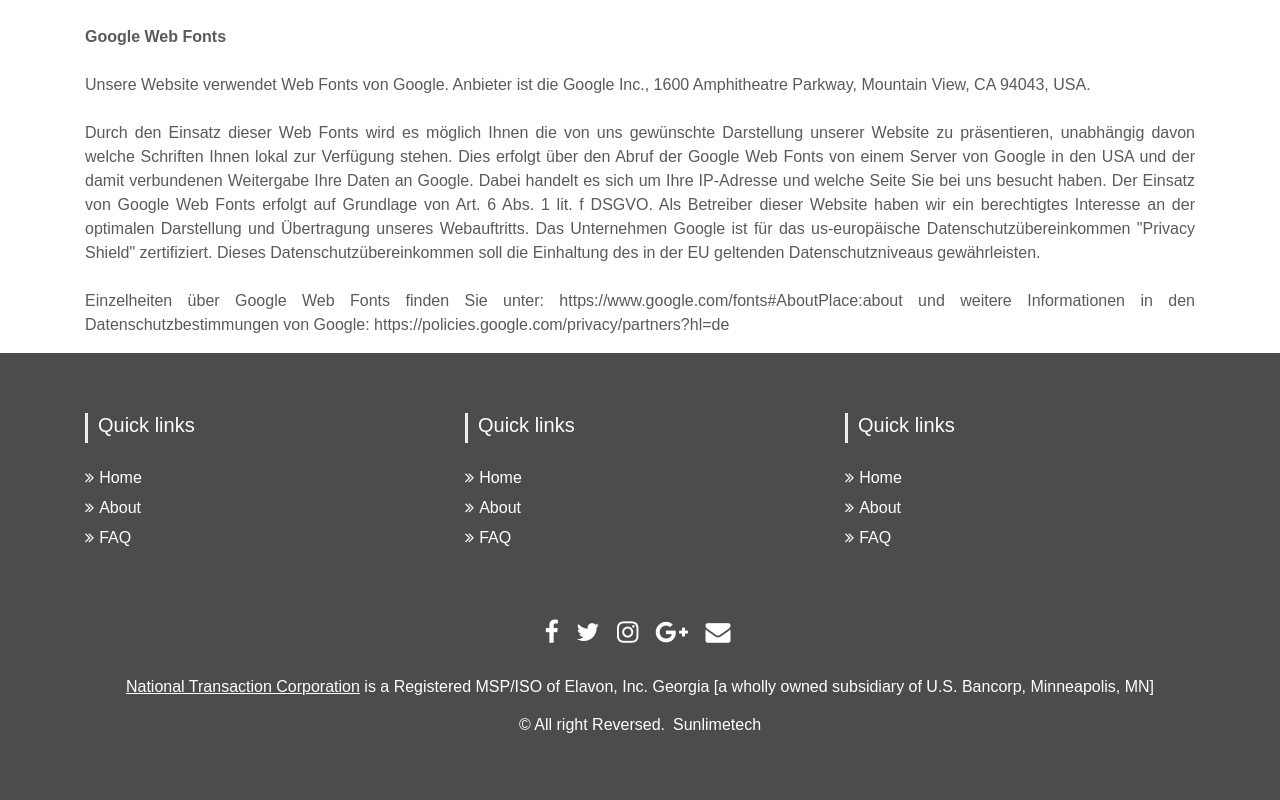
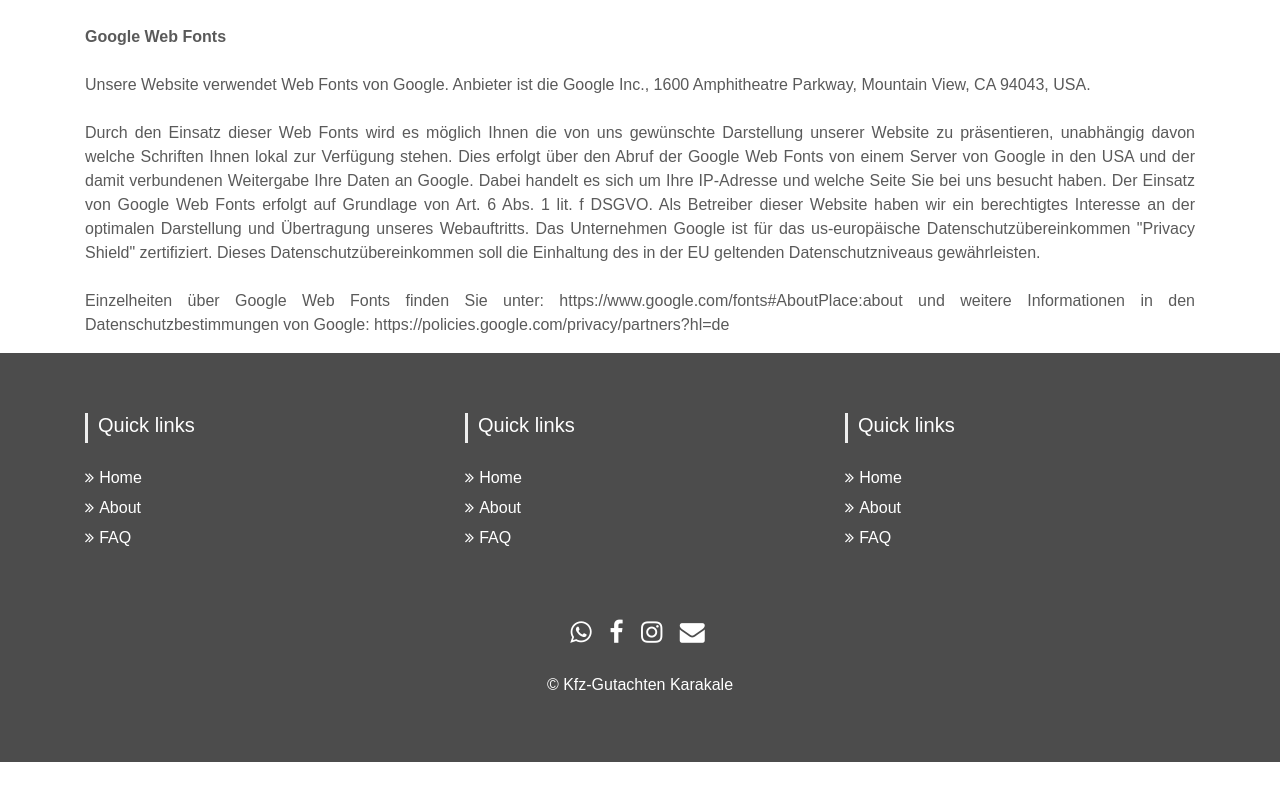
Before and after one commit to timo-beilschmidt/timo-beilschmidt.github.io_old, a plain HTML site: page pages/privacy.html in a window 1280 px wide. Shown: the part 2389-3189 px from the top of the page. After the commit the page ends 3151 px from the top, so only its background shows below. Drawn offline with nearby package versions, Linux system fonts and the light colour scheme.

Commit message:
Anpassung Links und Copyright

```diff
--- a/pages/privacy.html
+++ b/pages/privacy.html
@@ -164,19 +164,17 @@
       <div class="row">
         <div class="col-xs-12 col-sm-12 col-md-12 mt-2 mt-sm-5">
           <ul class="list-unstyled list-inline social text-center">
-            <li class="list-inline-item"><a href="https://www.fiverr.com/share/qb8D02"><i class="fa fa-facebook"></i></a></li>
-            <li class="list-inline-item"><a href="https://www.fiverr.com/share/qb8D02"><i class="fa fa-twitter"></i></a></li>
-            <li class="list-inline-item"><a href="https://www.instagram.com/gutachten.karakale/?hl=de"><i class="fa fa-instagram"></i></a></li>
-            <li class="list-inline-item"><a href="https://www.fiverr.com/share/qb8D02"><i class="fa fa-google-plus"></i></a></li>
-            <li class="list-inline-item"><a href="https://www.fiverr.com/share/qb8D02" target="_blank"><i class="fa fa-envelope"></i></a></li>
+        <li class="list-inline-item"><a href="https://wa.me/4915737154376"><i class="fa fa-whatsapp"></i></a></li>
+        <li class="list-inline-item"><a href="https://www.facebook.com/CarKarakale/"><i class="fa fa-facebook"></i></a></li>
+        <li class="list-inline-item"><a href="https://www.instagram.com/gutachten.karakale/?hl=de"><i class="fa fa-instagram"></i></a></li>
+        <li class="list-inline-item"><a href="mailto: info@kfzgutachten-karakale.de" target="_blank"><i class="fa fa-envelope"></i></a></li>
           </ul>
         </div>
         <hr>
       </div>
       <div class="row">
         <div class="col-xs-12 col-sm-12 col-md-12 mt-2 mt-sm-2 text-center text-white">
-          <p><u><a href="https://www.nationaltransaction.com/">National Transaction Corporation</a></u> is a Registered MSP/ISO of Elavon, Inc. Georgia [a wholly owned subsidiary of U.S. Bancorp, Minneapolis, MN]</p>
-          <p class="h6">© All right Reversed.<a class="text-green ml-2" href="https://www.sunlimetech.com" target="_blank">Sunlimetech</a></p>
+      <p class="h6">© <a class="text-green" href="https://www.kfzgutachten-karakale.de/" target="_blank">Kfz-Gutachten Karakale</a></p>
         </div>
         <hr>
       </div>
```
Also changed, not shown: index.html (+6 -9 lines), pages/about.html (+5 -7 lines), pages/contact.html (+5 -7 lines), pages/gallery.html (+4 -6 lines), pages/imprint.html (+5 -7 lines), pages/leistungen.html (+5 -7 lines).
